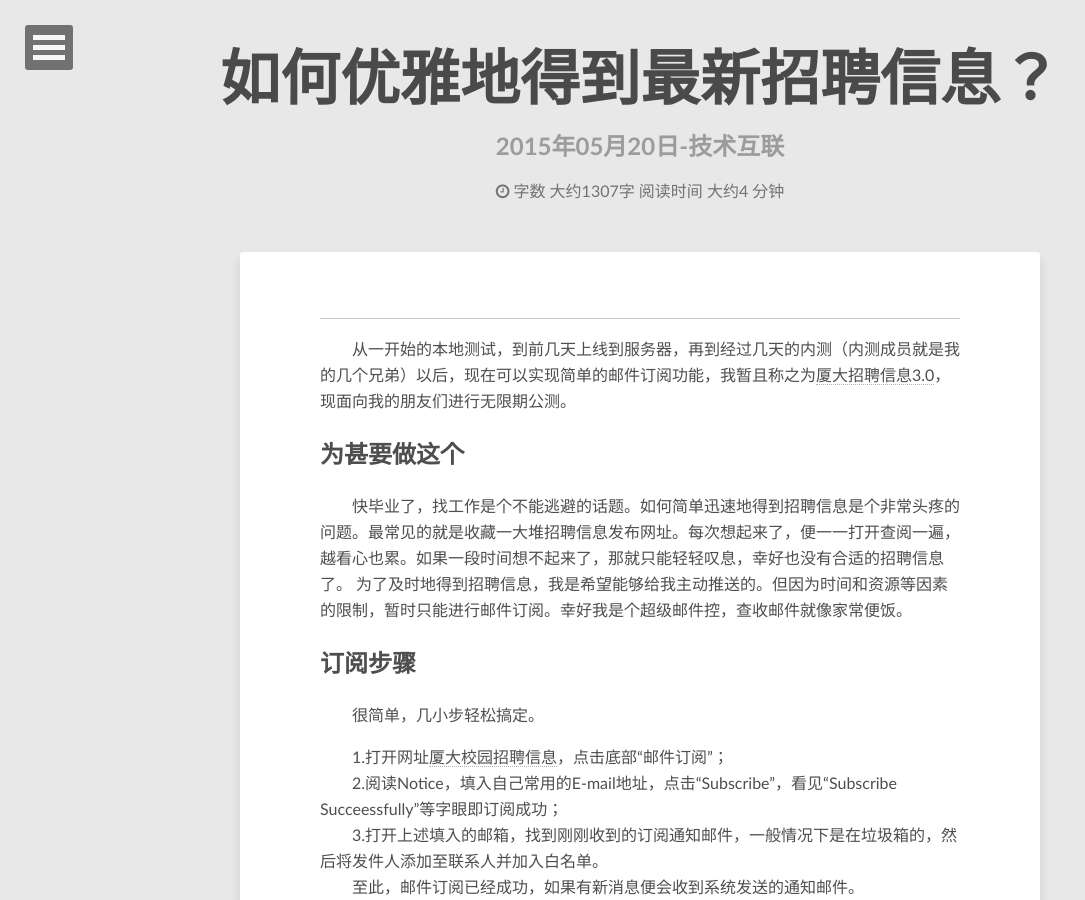
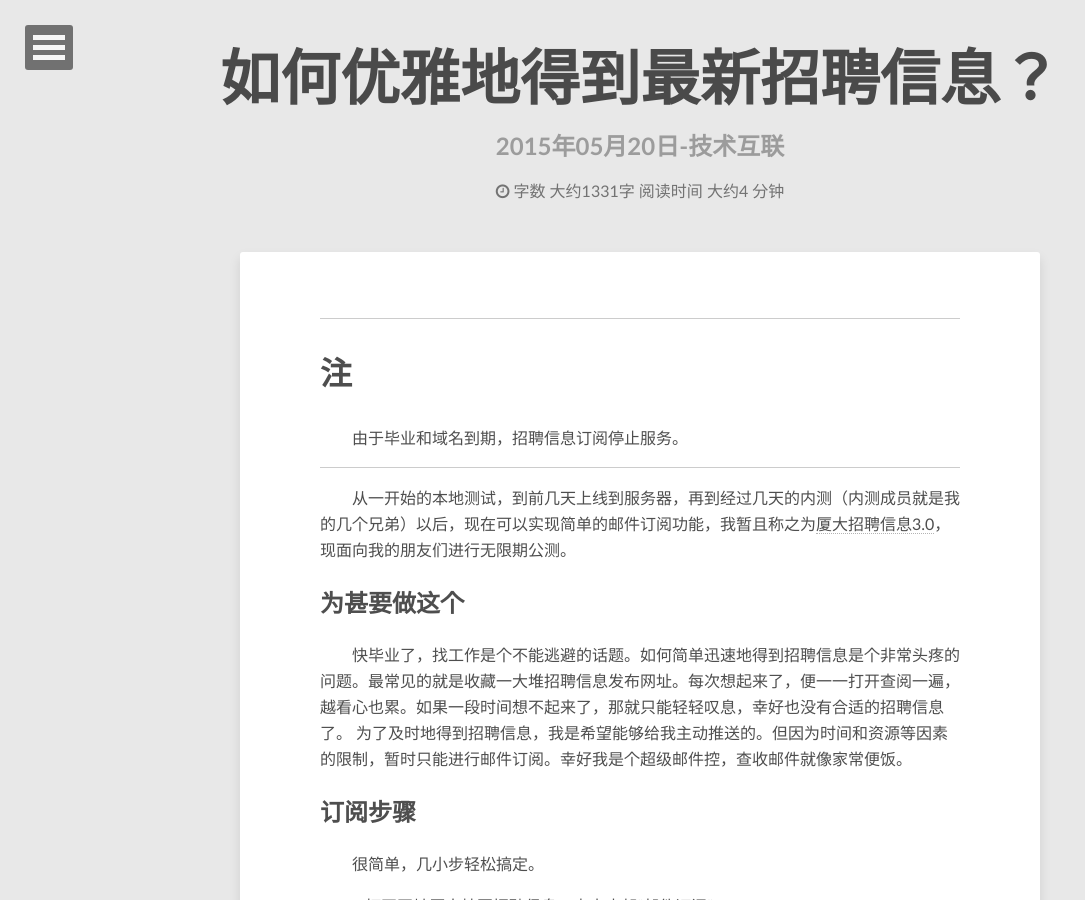
Before and after one commit to uare/uare.github.io, a Jekyll site: the page built from _posts/2015-05-19-如何优雅地得到最新招聘信息？.md, in a window 1280 px wide and 900 px high. Shown: the whole window, without its empty margins (0-1085 px from the left). Built offline with Jekyll 4.4.1, drawn with Linux system fonts in a browser that asks for light colours; comment, search, counter and statistics services are not loaded.

Commit message:
add declaration

```diff
--- a/_posts/2015-05-19-如何优雅地得到最新招聘信息？.md
+++ b/_posts/2015-05-19-如何优雅地得到最新招聘信息？.md
@@ -9,6 +9,12 @@ tags:
   - 招聘
   - 订阅
 ---
+
+------
+
+# 注
+
+　　由于毕业和域名到期，招聘信息订阅停止服务。
 
 ------
 
```
